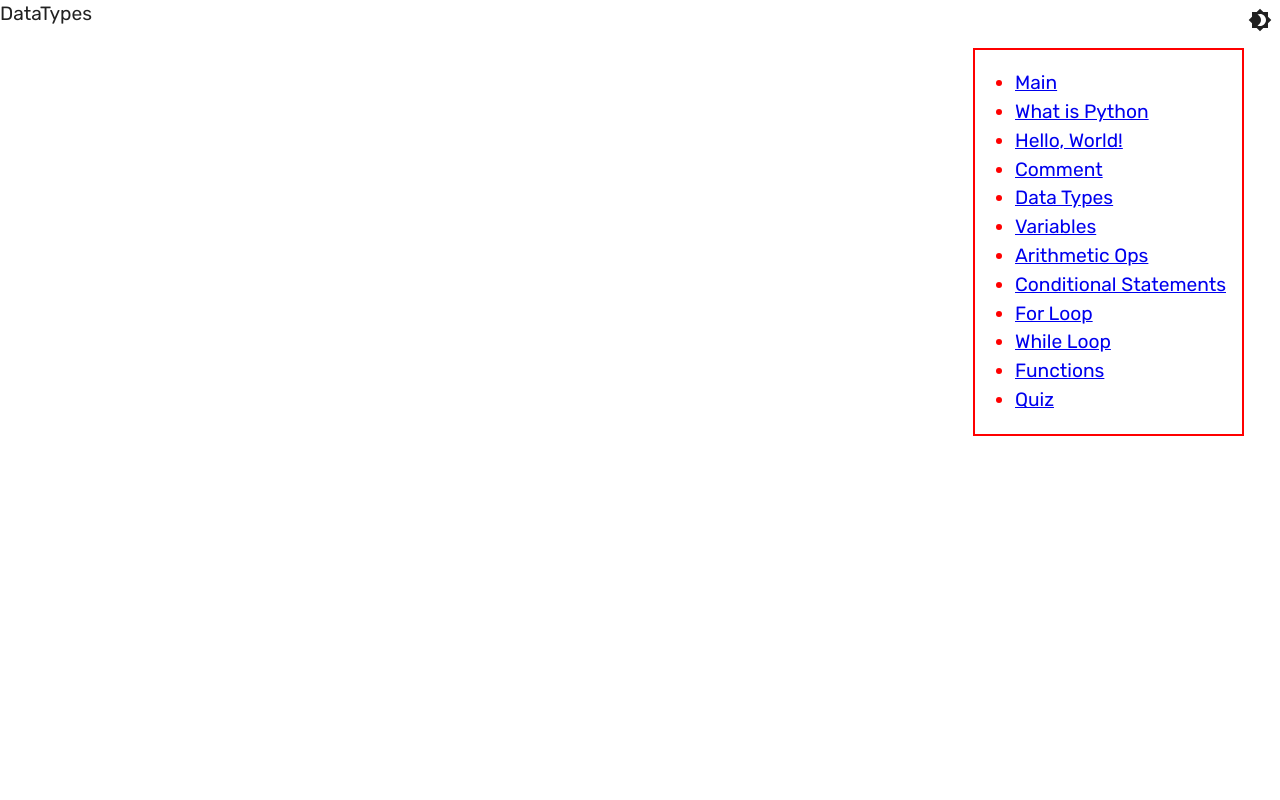
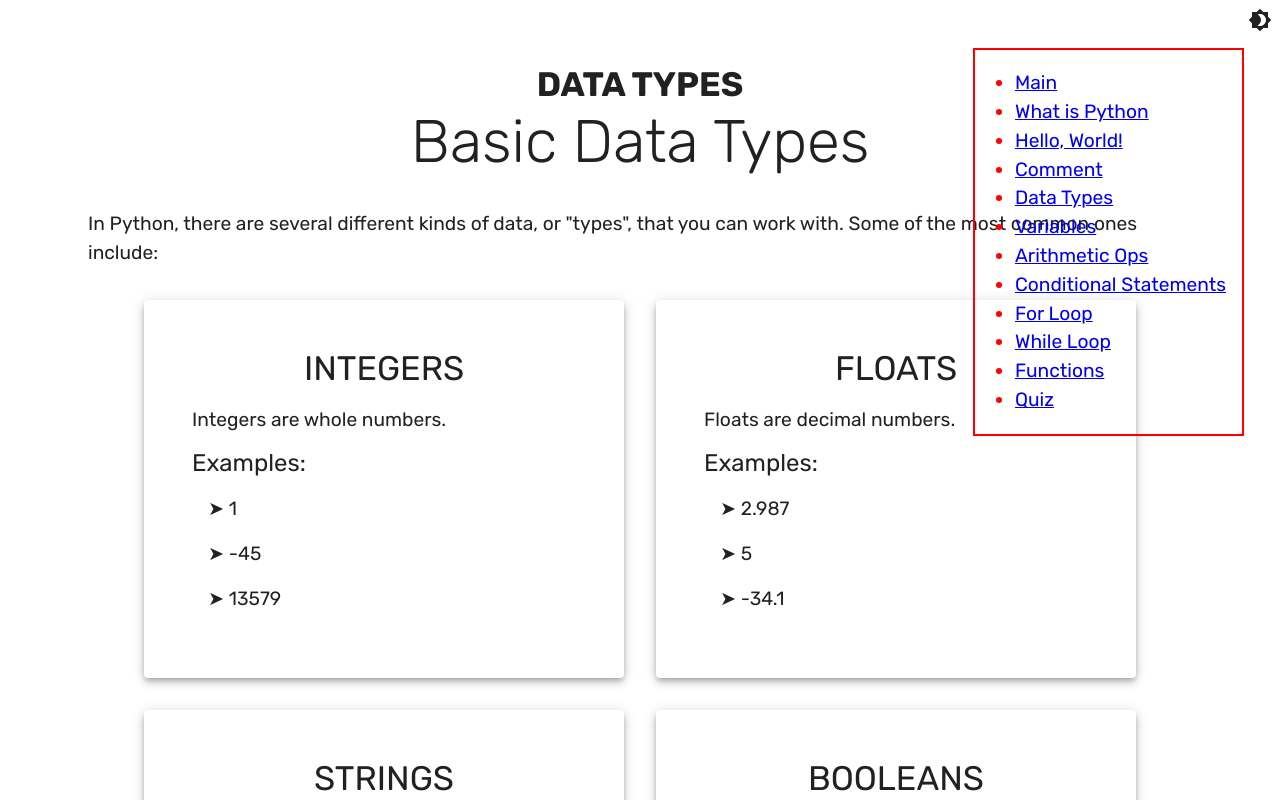
Before and after one commit to chaviotics/python-thesis-control, a React (Vite) app in the folder client/: page /datatypes in a window 1280 px wide. Shown: the top 800 px of the page. Built offline with nearby package versions, Linux system fonts and the light colour scheme.

Commit message:
Added basic data types under data types page

```diff
--- a/client/src/pages/DataTypes/DataTypes.jsx
+++ b/client/src/pages/DataTypes/DataTypes.jsx
@@ -1,5 +1,160 @@
+import React from 'react';
+import {
+  Box,
+  Container,
+  Typography,
+  Button,
+  Paper,
+  List,
+  ListItem,
+} from '@mui/material';
+import { Link } from 'react-router-dom';
+import dataTypesList from './basicDataTypes';
+
+function IntroHeading() {
+  return (
+    <Container
+      sx={{
+        display: 'flex',
+        flexDirection: 'column',
+        alignItems: 'center',
+        justifyContent: 'center',
+      }}
+    >
+      <Typography variant="h4" fontWeight="bold">
+        DATA TYPES
+      </Typography>
+      <Typography variant="h2">Basic Data Types</Typography>
+
+      <Box sx={{ mt: '2rem', alignSelf: 'flex-start' }}>
+        <Typography>
+          In Python, there are several different kinds of data, or "types", that
+          you can work with. Some of the most common ones include:
+        </Typography>
+      </Box>
+    </Container>
+  );
+}
+
+function DataTypesList() {
+  console.log(dataTypesList);
+  return (
+    <Container
+      sx={{
+        display: 'flex',
+        flexDirection: 'column',
+        pt: '2rem',
+      }}
+    >
+      <Box
+        sx={{
+          alignSelf: 'center',
+          display: 'grid',
+          gridTemplateColumns: 'repeat(2, 480px)',
+          // gridAutoRows: '300px',
+          gap: '32px',
+          mb: 7,
+        }}
+      >
+        {dataTypesList.map((dataType) => (
+          <Paper
+            key={dataType.id}
+            elevation={5}
+            sx={{
+              p: '3rem',
+              transition: 'all 0.2s',
+              '&:hover': {
+                transform: 'scale(1.1)',
+              },
+            }}
+          >
+            <Typography mb="1rem" textAlign="center" variant="h4">
+              {dataType.type}
+            </Typography>
+            <Typography mb="0.8rem">{dataType.description}</Typography>
+            <Typography variant="h5">Examples: </Typography>
+
+            <List>
+              {dataType.examples.map((example, index) => (
+                <ListItem key={index}>
+                  <Typography>
+                    {'➤ '}
+                    {example}
+                  </Typography>
+                </ListItem>
+              ))}
+            </List>
+          </Paper>
+        ))}
+      </Box>
+    </Container>
+  );
+}
+
+function Outro() {
+  return (
+    <Container>
+      <Typography>
+        These data types are fundamental building blocks of Python programs and
+        are used extensively in many different applications. In addition to
+        these basic data types, Python also has more complex data types such as
+        lists, tuples, dictionaries, sets, and more. But that’s another topic
+        for another time 😊
+      </Typography>
+    </Container>
+  );
+}
+
+function Proceed() {
+  const handleProceed = () => {
+    window.scrollTo(0, 0);
+  };
+
+  return (
+    <Box sx={{ display: 'flex', flexDirection: 'column' }}>
+      <Button
+        component={Link}
+        sx={{ alignSelf: 'center', width: '25%', mt: '5rem' }}
+        size="large"
+        variant="contained"
+        to="/variables"
+        onClick={handleProceed}
+      >
+        Proceed
+      </Button>
+      <Typography
+        sx={{
+          fontSize: 'small',
+          fontStyle: 'italic',
+          textAlign: 'center',
+          mt: '.5rem',
+          mb: '7rem',
+        }}
+      >
+        Note: You cannot go back to the previous page once you proceed to the
+        next. <br />
+        Please take your time and review the material carefully before moving
+        forward.
+      </Typography>
+    </Box>
+  );
+}
+
 function DataTypes() {
-  return <div>DataTypes</div>;
+  return (
+    <Container
+      sx={{
+        mt: '64px',
+        display: 'flex',
+        flexDirection: 'column',
+      }}
+    >
+      <IntroHeading />
+      <DataTypesList />
+      <Outro />
+      <Proceed />
+    </Container>
+  );
 }
 
 export default DataTypes;
--- /dev/null
+++ b/client/src/pages/DataTypes/basicDataTypes.js
@@ -0,0 +1,33 @@
+const dataTypesList = [
+  {
+    id: 1,
+    type: 'INTEGERS',
+    description: `Integers are whole numbers.`,
+    examples: [1, -45, 13579],
+  },
+  {
+    id: 2,
+    type: 'FLOATS',
+    description: `Floats are decimal numbers.`,
+    examples: [2.987, 5.0, -34.1],
+  },
+  {
+    id: 3,
+    type: 'STRINGS',
+    description: `Strings are characters (letters, numbers and symbols) that are put in single ('), double (") or triple quotes (''' or """). For example,`,
+    examples: [
+      `'hello world'`,
+      `"awesome!"`,
+      `"""15 June 2020"""`,
+      `'''Python is life '''`,
+    ],
+  },
+  {
+    id: 4,
+    type: 'BOOLEANS',
+    description: `Boolean data type has 2 values, True and False. Take note that the T and F are uppercase letters.`,
+    examples: [`True, False`],
+  },
+];
+
+export default dataTypesList;
```
